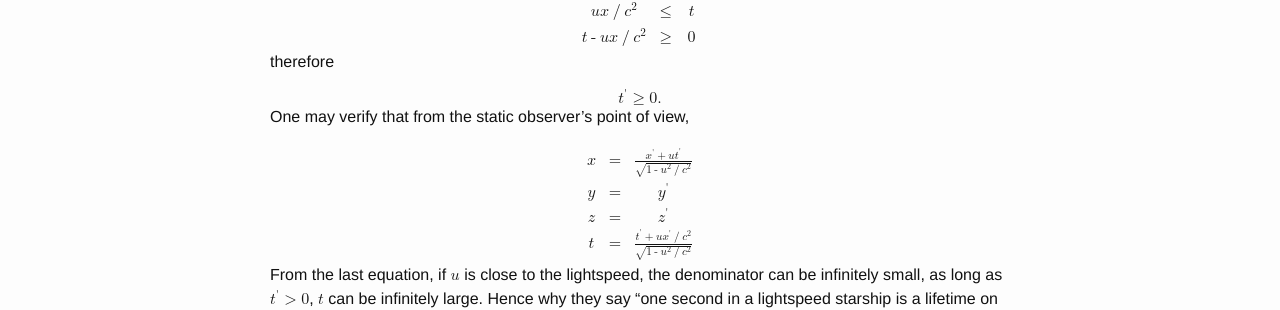
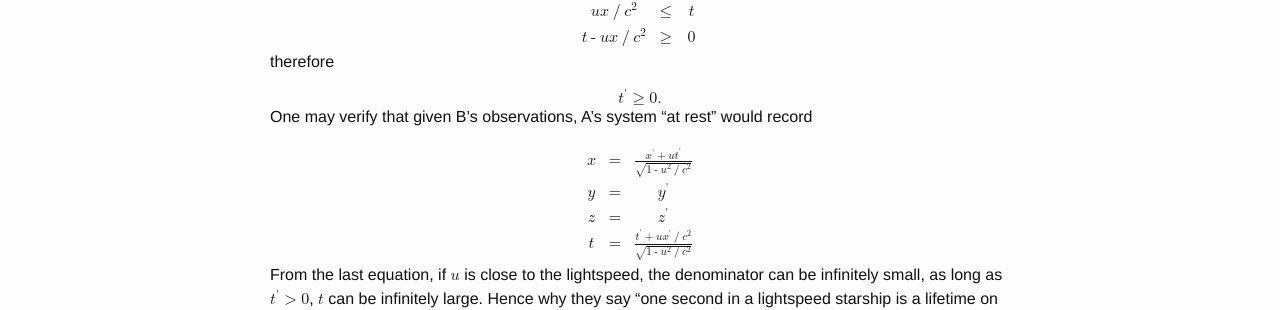
Before and after one commit to jli05/jli05.github.io, a Jekyll site: the page built from _posts/2025-01-23-One-Second-in-Lightspeed-Ship.md, in a window 1280 px wide. Shown: the part 545-855 px from the top of the page. Built offline with Jekyll 4.4.1, drawn with Linux system fonts in a browser that asks for light colours.

Commit message:
small retouch

```diff
--- a/_posts/2025-01-23-One-Second-in-Lightspeed-Ship.md
+++ b/_posts/2025-01-23-One-Second-in-Lightspeed-Ship.md
@@ -118,7 +118,7 @@ therefore
 <msup><mi>t</mi><mo>&apos;</mo></msup><mo>&ge;</mo><mn>0</mn><mtext>.</mtext>
 </math>
 
-One may verify that from the static observer's point of view,
+One may verify that given B's observations, A's system "at rest" would record
 
 <math display="block">
 <mtable>
```
